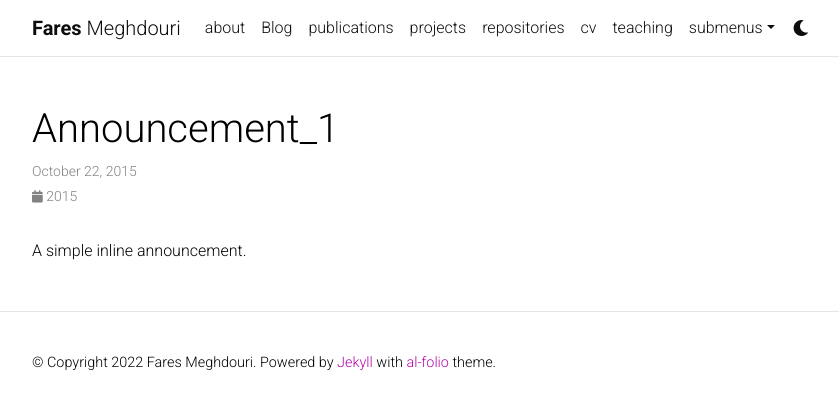
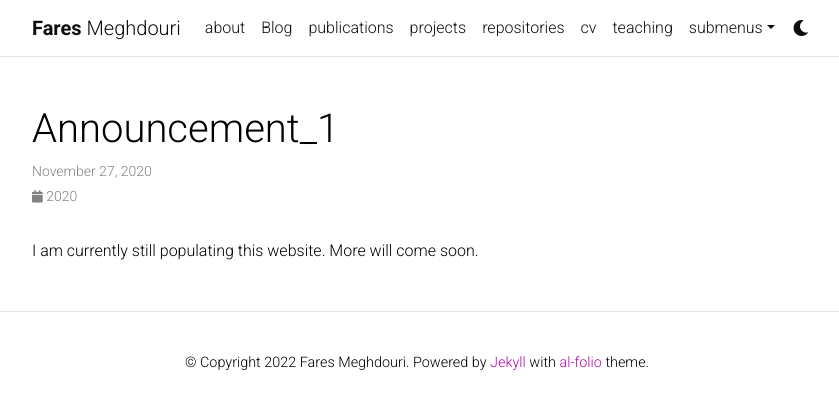
Before and after one commit to fm94/fm94.github.io, a Jekyll site: the page built from _news/announcement_1.md, in a window 1280 px wide. Shown: the top 409 px of the page, without its empty margins (223-1062 px from the left). Built offline with Jekyll 4.4.1, drawn with Linux system fonts in a browser that asks for light colours; comment, search, counter and statistics services are not loaded; a style sheet for code colours, icons or effects is not loaded.

Commit message:
center footer, clean announcements

```diff
--- a/_includes/footer.html
+++ b/_includes/footer.html
@@ -1,6 +1,7 @@
 {% if site.footer_fixed %}
 <footer class="fixed-bottom">
   <div class="container mt-0">
+    <center>
     &copy; Copyright {{ site.time | date: '%Y' }} {{ site.first_name }} {{ site.middle_name }} {{ site.last_name }}. {{ site.footer_text }}
     {%- if site.impressum_path -%}
     <a href="{{ site.url }}{{ site.baseurl }}{{ site.impressum_path }}">Impressum</a>.
@@ -8,11 +9,13 @@
     {%- if site.last_updated -%}
     Last updated: {{ "now" | date: '%B %d, %Y' }}.
     {%- endif %}
+    </center>
   </div>
 </footer>
 {%- else -%}
 <footer class="sticky-bottom mt-5">
   <div class="container">
+    <center>
     &copy; Copyright {{ site.time | date: '%Y' }} {{ site.first_name }} {{ site.middle_name }} {{ site.last_name }}. {{ site.footer_text }}
     {%- if site.impressum_path -%}
     <a href="{{ site.url }}{{ site.baseurl }}{{ site.impressum_path }}">Impressum</a>.
@@ -20,6 +23,7 @@
     {%- if site.last_updated -%}
     Last updated: {{ "now" | date: '%B %d, %Y' }}.
     {%- endif %}
+    </center>
   </div>
 </footer>
 {%- endif %}
--- a/_news/announcement_1.md
+++ b/_news/announcement_1.md
@@ -1,7 +1,7 @@
 ---
 layout: post
-date: 2015-10-22 15:59:00-0400
+date: 2020-11-26 20:48:40-0400
 inline: true
 ---
 
-A simple inline announcement.
+I am currently still populating this website. More will come soon.
```
Also changed, not shown: _news/announcement_2.md (deleted, +0 -31 lines), _news/announcement_3.md (deleted, +0 -7 lines). Lines whose indentation alone changed are shown as unchanged.
